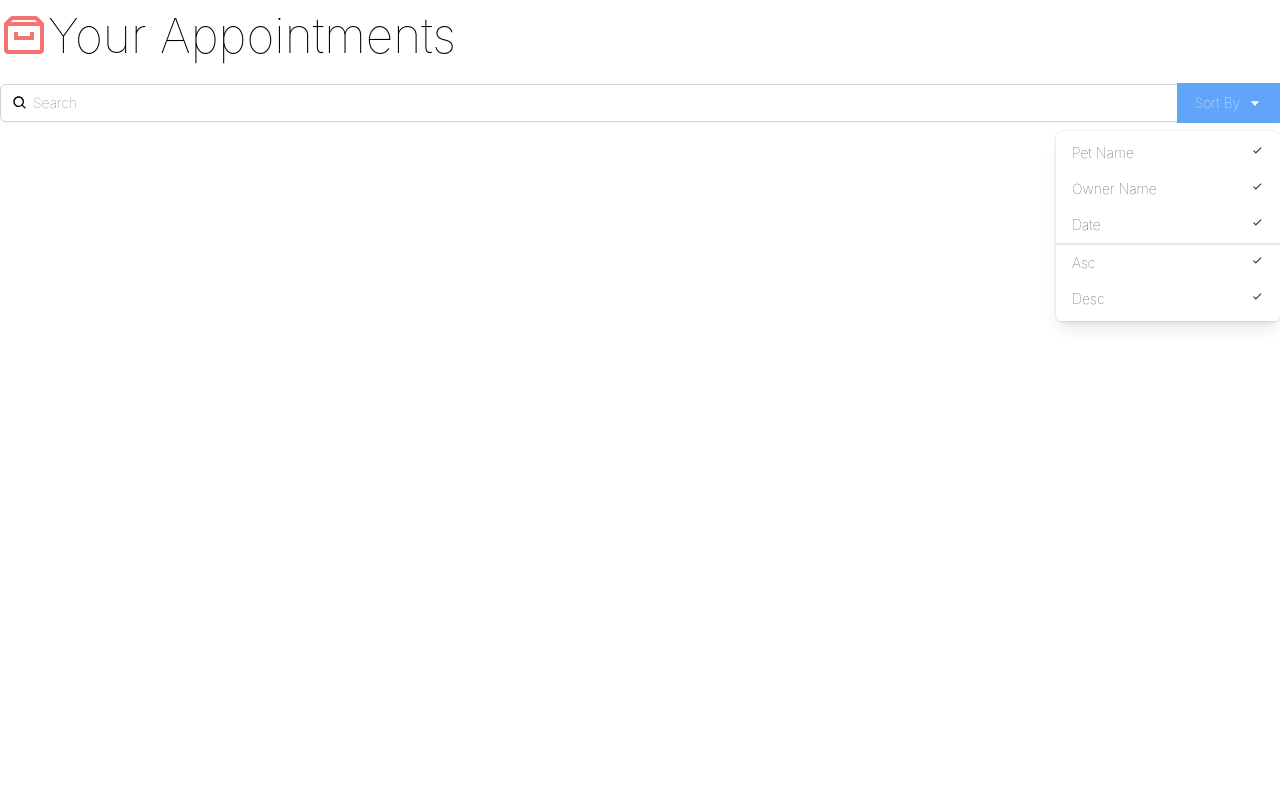
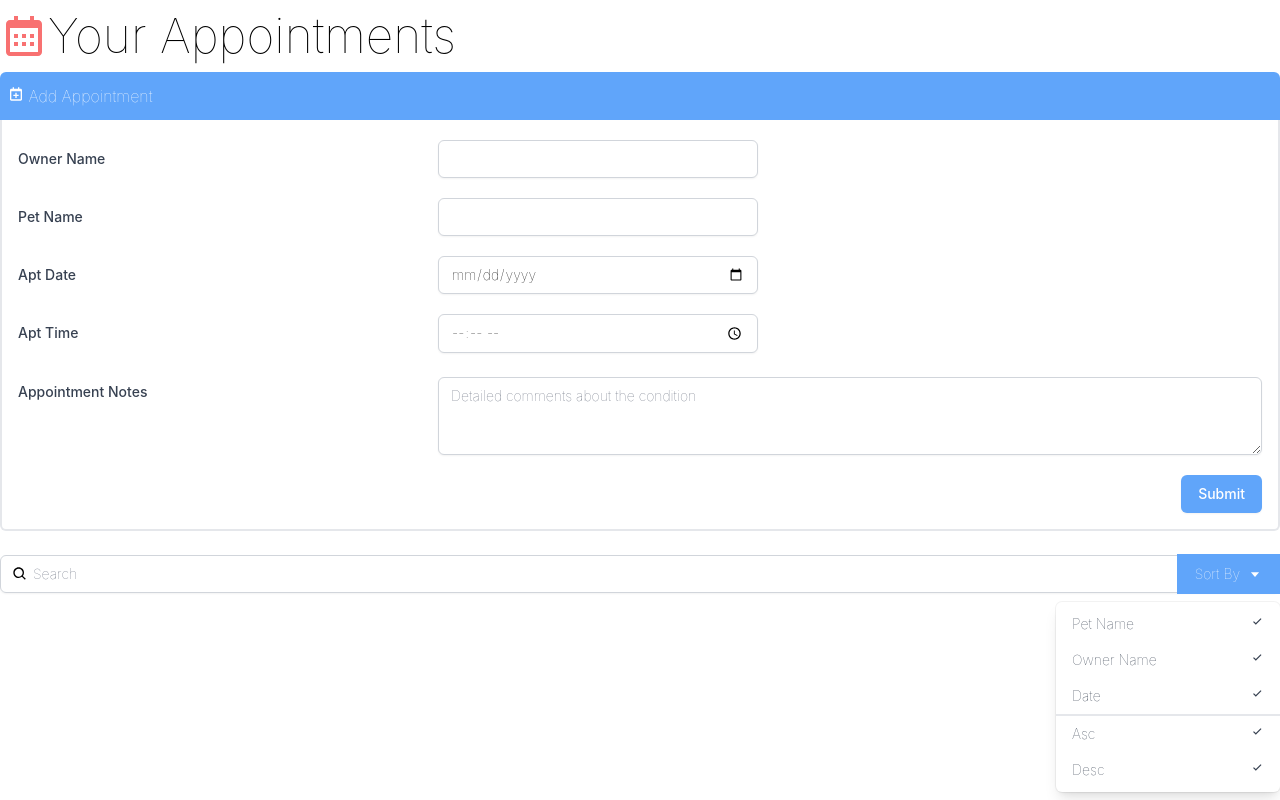
Before and after one commit to egor-shev/react-appointment-app, a React (Create React App) app in the folder react-appointment-app/: page / in a window 1280 px wide. Built offline with nearby package versions, Linux system fonts and the light colour scheme.

Commit message:
add AddAppointment component

```diff
--- a/react-appointment-app/src/App.js
+++ b/react-appointment-app/src/App.js
@@ -1,11 +1,13 @@
-import { BiArchive } from "react-icons/bi"
+import { BiCalendar } from "react-icons/bi"
 import Search from "./components/Search"
+import AddAppointment from "./components/AddAppointment"
 
 function App() {
   return (
     <div className="App container mx-auto mt-3 font-thin">
-      <h1 className="text-5xl">
-        <BiArchive className="inline-block text-red-400 align-top" />Your Appointments</h1>
+      <h1 className="text-5xl mb-3">
+        <BiCalendar className="inline-block text-red-400 align-top" />Your Appointments</h1>
+      <AddAppointment />
       <Search />
     </div>
   );
--- /dev/null
+++ b/react-appointment-app/src/components/AddAppointment.js
@@ -0,0 +1,73 @@
+import { BiCalendarPlus } from "react-icons/bi"
+
+const AddAppointment = () => {
+    return (
+        <div>
+            <button className="bg-blue-400 text-white px-2 py-3 w-full text-left rounded-t-md">
+                <div><BiCalendarPlus className="inline-block align-text-top" />  Add Appointment</div>
+            </button>
+            <div className="border-r-2 border-b-2 border-l-2 border-light-blue-500 rounded-b-md pl-4 pr-4 pb-4">
+                <div className="sm:grid sm:grid-cols-3 sm:gap-4 sm:items-start  sm:pt-5">
+                    <label htmlFor="ownerName" className="block text-sm font-medium text-gray-700 sm:mt-px sm:pt-2">
+                        Owner Name
+                    </label>
+                    <div className="mt-1 sm:mt-0 sm:col-span-2">
+                        <input type="text" name="ownerName" id="ownerName"
+                            className="max-w-lg block w-full shadow-sm focus:ring-indigo-500 focus:border-indigo-500 sm:max-w-xs sm:text-sm border-gray-300 rounded-md" />
+                    </div>
+                </div>
+
+                <div className="sm:grid sm:grid-cols-3 sm:gap-4 sm:items-start  sm:pt-5">
+                    <label htmlFor="petName" className="block text-sm font-medium text-gray-700 sm:mt-px sm:pt-2">
+                        Pet Name
+                    </label>
+                    <div className="mt-1 sm:mt-0 sm:col-span-2">
+                        <input type="text" name="petName" id="petName"
+                            className="max-w-lg block w-full shadow-sm focus:ring-indigo-500 focus:border-indigo-500 sm:max-w-xs sm:text-sm border-gray-300 rounded-md" />
+                    </div>
+                </div>
+
+                <div className="sm:grid sm:grid-cols-3 sm:gap-4 sm:items-start  sm:pt-5">
+                    <label htmlFor="aptDate" className="block text-sm font-medium text-gray-700 sm:mt-px sm:pt-2">
+                        Apt Date
+                    </label>
+                    <div className="mt-1 sm:mt-0 sm:col-span-2">
+                        <input type="date" name="aptDate" id="aptDate"
+                            className="max-w-lg block w-full shadow-sm focus:ring-indigo-500 focus:border-indigo-500 sm:max-w-xs sm:text-sm border-gray-300 rounded-md" />
+                    </div>
+                </div>
+
+                <div className="sm:grid sm:grid-cols-3 sm:gap-4 sm:items-start  sm:pt-5">
+                    <label htmlFor="aptTime" className="block text-sm font-medium text-gray-700 sm:mt-px sm:pt-2">
+                        Apt Time
+                    </label>
+                    <div className="mt-1 sm:mt-0 sm:col-span-2">
+                        <input type="time" name="aptTime" id="aptTime"
+                            className="max-w-lg block w-full shadow-sm focus:ring-indigo-500 focus:border-indigo-500 sm:max-w-xs sm:text-sm border-gray-300 rounded-md" />
+                    </div>
+                </div>
+
+                <div className="sm:grid sm:grid-cols-3 sm:gap-4 sm:items-start  sm:pt-5">
+                    <label htmlFor="aptNotes" className="block text-sm font-medium text-gray-700 sm:mt-px sm:pt-2">
+                        Appointment Notes
+                    </label>
+                    <div className="mt-1 sm:mt-0 sm:col-span-2">
+                        <textarea id="aptNotes" name="aptNotes" rows="3"
+                            className="shadow-sm focus:ring-indigo-500 focus:border-indigo-500 mt-1 block w-full sm:text-sm border-gray-300 rounded-md" placeholder="Detailed comments about the condition"></textarea>
+                    </div>
+                </div>
+
+
+                <div className="pt-5">
+                    <div className="flex justify-end">
+                        <button type="submit" className="ml-3 inline-flex justify-center py-2 px-4 border border-transparent shadow-sm text-sm font-medium rounded-md text-white bg-blue-400 hover:bg-blue-700 focus:outline-none focus:ring-2 focus:ring-offset-2 focus:ring-blue-400">
+                            Submit
+                        </button>
+                    </div>
+                </div>
+            </div>
+        </div>
+    )
+}
+
+export default AddAppointment;
```
